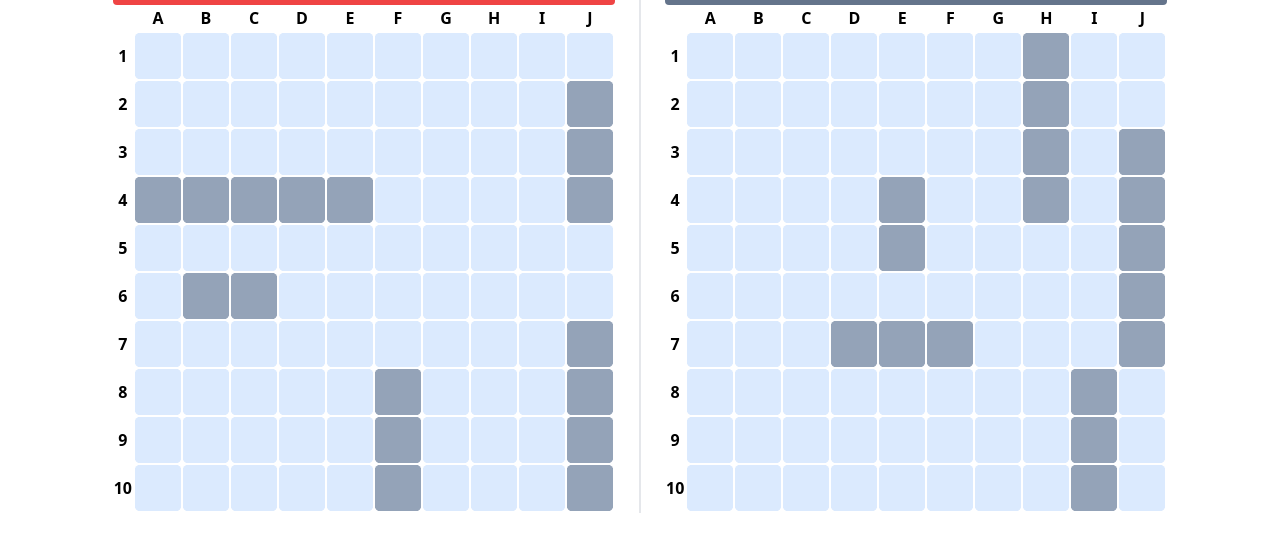
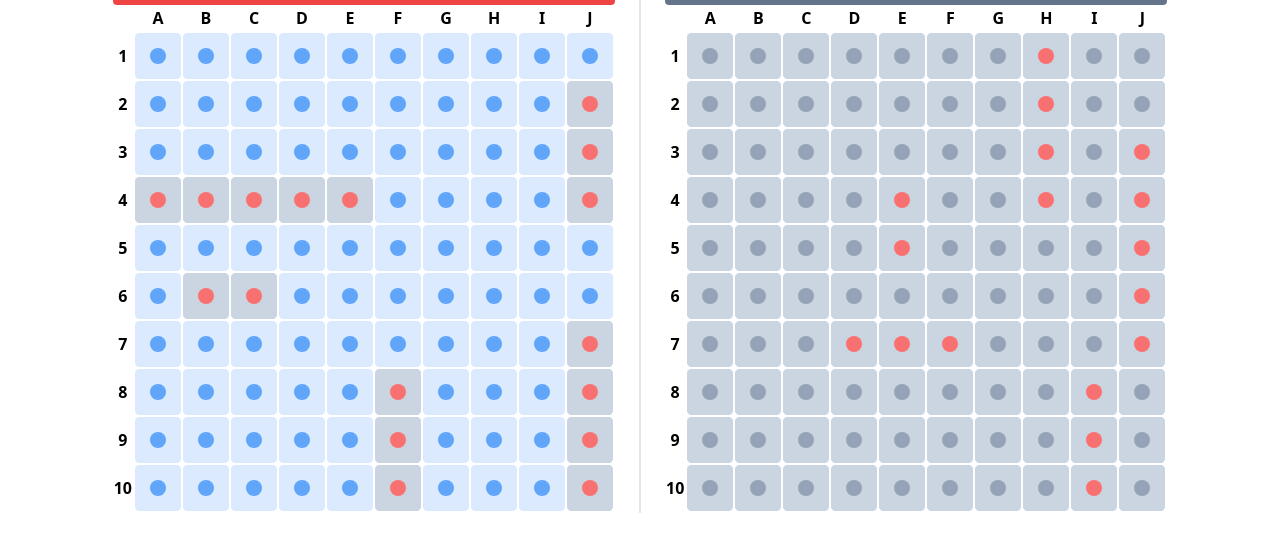
Before and after one commit to black-RAM/battleship, a website built with webpack: page dist/index.html in a window 1280 px wide. Shown: the part 165-716 px from the top of the page. Built offline with nearby package versions, Linux system fonts and the light colour scheme.

Commit message:
nested styling for hits

```diff
--- a/package.json
+++ b/package.json
@@ -7,6 +7,7 @@
     "gh-pages": "^6.1.0",
     "jest": "^29.7.0",
     "postcss": "^8.4.35",
+    "postcss-import": "^16.0.1",
     "postcss-loader": "^8.1.1",
     "style-loader": "^3.3.3",
     "tailwindcss": "^3.4.1",
--- a/postcss.config.js
+++ b/postcss.config.js
@@ -1,7 +1,8 @@
 module.exports = {
-  content: ["./src/*.{html,js}"],
   plugins: {
+    'postcss-import': {},
+    'tailwindcss/nesting': {},
+    tailwindcss: {},
     autoprefixer: {},
-    tailwindcss: {},
-  },
-};
+  }
+}
--- a/src/style.css
+++ b/src/style.css
@@ -3,17 +3,36 @@
 @import 'tailwindcss/utilities';
 
 .board-title{
-  @apply text-white text-center text-2xl py-2 rounded
+  @apply text-white text-center text-2xl py-2 rounded;
 }
 
 .board-cell{
-  @apply size-12 border-2 border-solid border-white rounded-lg
+  @apply size-12 border-2 border-solid border-white rounded-lg;
 }
 
-.board-cell.sea {
-  @apply bg-blue-100
+.hit-dot {
+  @apply size-4 rounded-full m-auto;
 }
 
-.board-cell.ship{
-  @apply bg-slate-400
+.sea {
+  @apply bg-blue-100;
+  >.hit-dot {
+      @apply bg-blue-400;
+    }
 }
+
+.ship {
+  @apply bg-slate-300;
+  >.hit-dot {
+      @apply bg-red-400;
+    }
+}
+
+#opponent-board {
+  .sea {
+    @apply bg-slate-300;
+    > .hit-dot {
+      @apply bg-slate-400;
+    }
+  }
+}
--- a/src/view.ts
+++ b/src/view.ts
@@ -7,7 +7,8 @@ async function getInitialParameters() {
 }
 
 async function getUserCoordinates(): Promise<number[]> {
-  return []
+  await new Promise(resolve => setTimeout(resolve, 1000)) // wait a second
+  return Array.from({length: 2}, () => Math.floor(Math.random() * 10))
 }
 
 function updateBoards(player: GameBoard, opponent: GameBoard) {
@@ -53,11 +54,22 @@ function createRows(table: HTMLTableElement, gameBoard: GameBoard) {
     for (const cell of row) {
       const tableCell = document.createElement("td")
       tableCell.classList.add("board-cell")
+      let hit: boolean
 
       if(typeof cell == "boolean") {
         tableCell.classList.add("sea")
+        hit = cell
       } else {
         tableCell.classList.add("ship")
+        hit = cell.wasHit
+      }
+
+      hit = true
+
+      if(hit) {
+        const dot = document.createElement("div")
+        dot.classList.add("hit-dot")
+        tableCell.appendChild(dot)
       }
 
       tableRow.appendChild(tableCell)
```
Also changed, not shown: dist/main.js, 1 other file.
